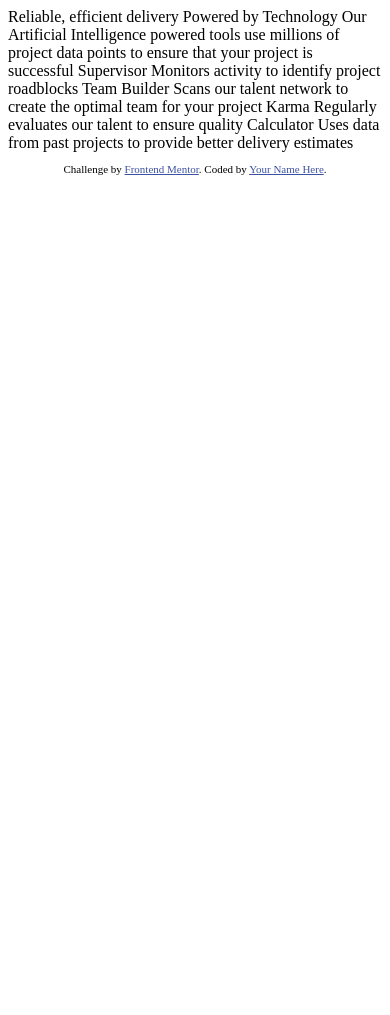
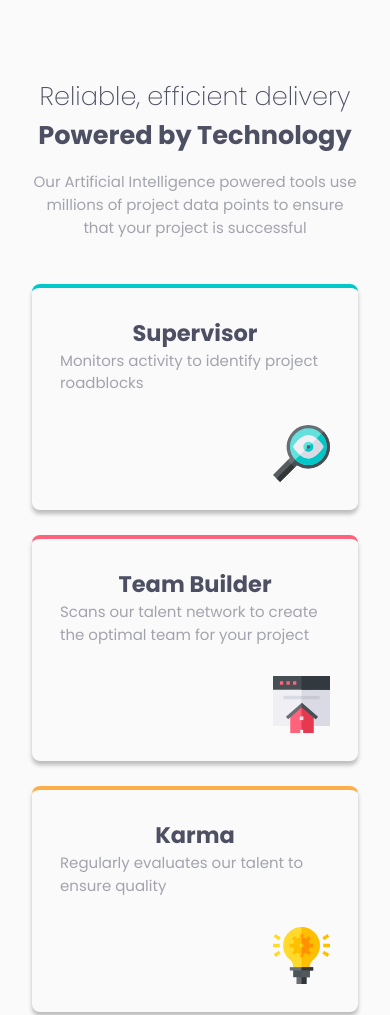
Before and after one commit to fvdumaa/four-card-feature, a plain HTML site: page index.html in a window 390 px wide. Shown: the top 1015 px of the page. Before the commit the page ends 844 px from the top, so only its background shows below. Drawn offline with Linux system fonts and the light colour scheme.

Commit message:
added html content and mobile layout done

```diff
--- a/index.html
+++ b/index.html
@@ -1,45 +1,60 @@
 <!DOCTYPE html>
 <html lang="en">
+
 <head>
   <meta charset="UTF-8">
-  <meta name="viewport" content="width=device-width, initial-scale=1.0"> <!-- displays site properly based on user's device -->
+  <meta name="viewport" content="width=device-width, initial-scale=1.0">
+  <!-- displays site properly based on user's device -->
 
   <link rel="icon" type="image/png" sizes="32x32" href="./images/favicon-32x32.png">
+  <link rel="preconnect" href="https://fonts.googleapis.com">
+  <link rel="preconnect" href="https://fonts.gstatic.com" crossorigin>
+  <link href="https://fonts.googleapis.com/css2?family=Poppins:wght@200;400;700&display=swap" rel="stylesheet">
+  <link rel="stylesheet" href="style.css">
 
   <title>Frontend Mentor | Four card feature section</title>
 
-  <!-- Feel free to remove these styles or customise in your own stylesheet 👍 -->
-  <style>
-    .attribution { font-size: 11px; text-align: center; }
-    .attribution a { color: hsl(228, 45%, 44%); }
-  </style>
 </head>
+
 <body>
 
-  Reliable, efficient delivery
-  Powered by Technology
+  <main>
 
-  Our Artificial Intelligence powered tools use millions of project data points
-  to ensure that your project is successful
+    <section class="hero">
+      <h1>Reliable, efficient delivery</h1>
+      <span>Powered by Technology</span>
+      <p>Our Artificial Intelligence powered tools use millions of project data points
+        to ensure that your project is successful</p>
+    </section>
 
-  Supervisor
-  Monitors activity to identify project roadblocks
+    <section>
+      <article>
+        <h2 class="left">Supervisor</h2>
+        <p>Monitors activity to identify project roadblocks</p>
+        <img src="images/icon-supervisor.svg" alt="" aria-hidden="true">
+      </article>
+      <article>
+        <h2>Team Builder</h2>
+        <p>Scans our talent network to create the optimal team for your project</p>
+        <img src="images/icon-team-builder.svg" alt=" aria-hidden=" true"">
+      </article>
+      <article>
+        <h2>Karma</h2>
+        <p>Regularly evaluates our talent to ensure quality</p>
+        <img src="images/icon-karma.svg" alt="" aria-hidden="true">
+      </article>
+      <article>
+        <h2>Calculator</h2>
+        <p>Uses data from past projects to provide better delivery estimates</p>
+        <img src="images/icon-calculator.svg" alt="" aria-hidden="true">
+      </article>
 
-  Team Builder
-  Scans our talent network to create the optimal team for your project
+    </section>
 
-  Karma
-  Regularly evaluates our talent to ensure quality
-
-  Calculator
-  Uses data from past projects to provide better delivery estimates
-
+  </main>
 
   <footer>
-    <p class="attribution">
-      Challenge by <a href="https://www.frontendmentor.io?ref=challenge" target="_blank">Frontend Mentor</a>.
-      Coded by <a href="#">Your Name Here</a>.
-    </p>
   </footer>
 </body>
+
 </html>
--- /dev/null
+++ b/style.css
@@ -0,0 +1,116 @@
+
+
+*, *::before, *::after {
+    box-sizing: border-box;
+  }
+
+  * {
+    margin: 0;
+  }
+
+  body {
+    height: 100%;
+    -webkit-font-smoothing: antialiased;
+  }
+
+  img, picture, video, canvas, svg {
+    display: block;
+    max-width: 100%;
+  }
+
+  input, button, textarea, select {
+    font: inherit;
+  }
+
+
+  p, h1, h2, h3, h4, h5, h6 {
+    overflow-wrap: break-word;
+  }
+
+  #root, #__next {
+    isolation: isolate;
+  }
+
+  /*  */
+
+  body {
+    font-size: .9375rem;
+    color: #4D4F62;
+    background-color: #FAFAFA;
+    font-family: "Poppins", sans-serif;
+    font-weight: 400;
+    font-style: normal;
+
+    display: flex;
+    justify-content: center;
+    align-items: center;
+
+    padding: 2.133em
+  }
+
+.hero {
+    text-align: center;
+    margin: 3em 0;
+}
+
+.hero p {
+    margin-top: 1em;
+}
+
+  article {
+    display: flex;
+    flex-direction: column;
+    align-items: center;
+    padding: 1.867em;
+    box-shadow: 0 4px 4px 0 rgba(0, 0, 0, .25);
+    border-radius: .5rem;
+  }
+
+  img {
+    width: 57px;
+    height: 57px;
+    align-self: flex-end;
+    justify-self: end;
+    margin-top: 2em;
+  }
+
+  p {
+    opacity: 50%;
+  }
+
+  h1 {
+    font-size: 1.6rem;
+    font-weight: 200;
+  }
+
+  h1 + span {
+    font-weight: 600;
+    font-size: 1.6rem;
+  }
+
+  section + section {
+    display: flex;
+    flex-direction: column;
+    gap: 1.67em;
+  }
+
+  article p {
+    line-height: 1.5;
+  }
+
+  article:nth-of-type(1) {
+    border-top: solid .3rem #00C8C8;
+
+  }
+  article:nth-of-type(2) {
+    border-top: solid .3rem #FF637B;
+
+  }
+  article:nth-of-type(3) {
+
+    border-top: solid .3rem #FCAE4A;
+  }
+  article:nth-of-type(4) {
+    border-top: solid .3rem #549EF2;
+
+  }
```
